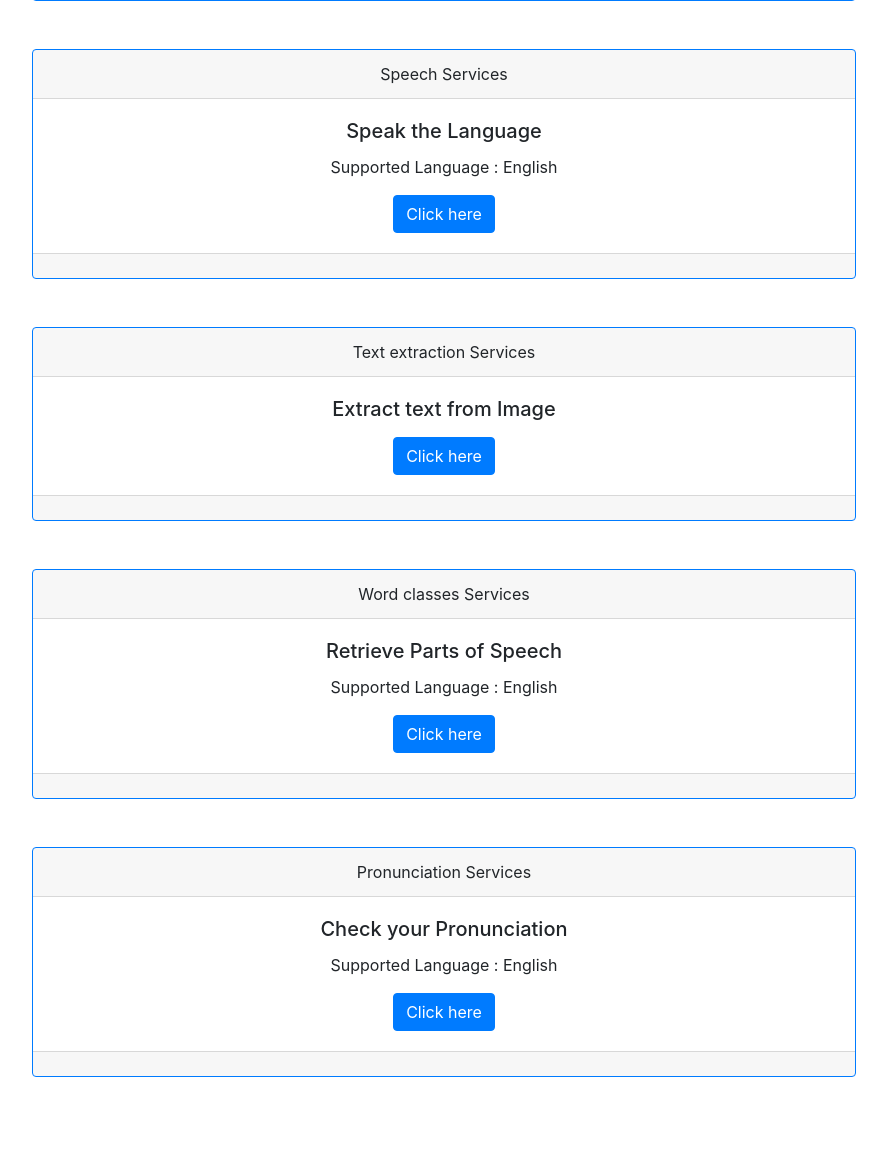
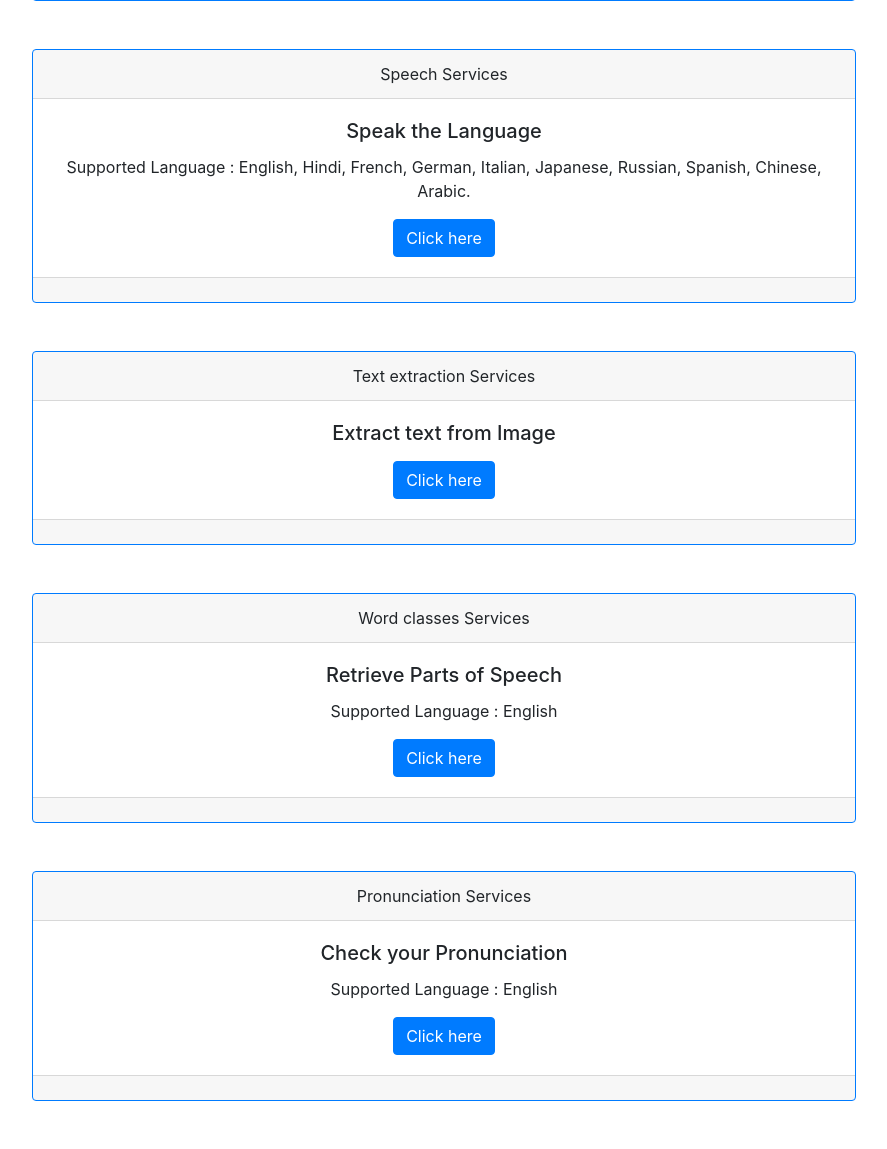
Before and after one commit to 01anuraganand/LanguagePedagogy, a Django app: page / in a window 1280 px wide. Shown: the part 357-1506 px from the top of the page, without its empty margins (196-1083 px from the left). Before the commit the page ends 1434 px from the top, so only its background shows below. Run offline with Django 3.2, Linux system fonts and the light colour scheme; some libraries are stand-ins or nearby versions.

Commit message:
initial commit

```diff
--- a/core/templates/core/html/indexhome.html
+++ b/core/templates/core/html/indexhome.html
@@ -24,7 +24,7 @@
     </div>
     <div class="card-body">
       <h5 class="card-title">Speak the Language</h5>
-      <p class="card-text">Supported Language : English</p>
+      <p class="card-text">Supported Language : English, Hindi, French, German, Italian, Japanese, Russian, Spanish, Chinese, Arabic.</p>
       <a href="{% url 'speech' %}" class="btn btn-primary">Click here</a>
     </div>
     <div class="card-footer text-muted">
```
